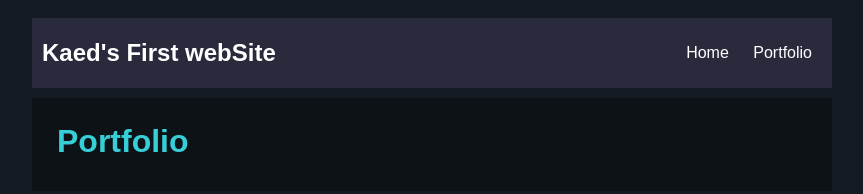
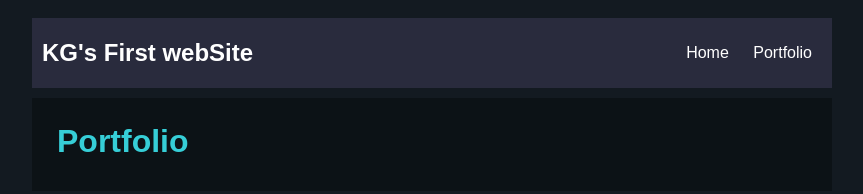
Before and after one commit to KaedGonzalez/KaedG.github.io, a plain HTML site: page portfolio.html in a window 1280 px wide. Shown: the whole page, without its empty margins (208-1071 px from the left). Drawn offline with nearby package versions, Linux system fonts and the light colour scheme; no server answers.

Commit message:
updated portfolio

```diff
--- a/portfolio.html
+++ b/portfolio.html
@@ -83,7 +83,7 @@
     <body>
       <div id="all-contents">
          <nav>
-                <header> Kaed's First webSite</header>
+                <header> KG's First webSite</header>
                 <ul>
                     <li><a href="index.html">Home</a></li>
                     <li><a href="portfolio.html">Portfolio</a></li>
```
